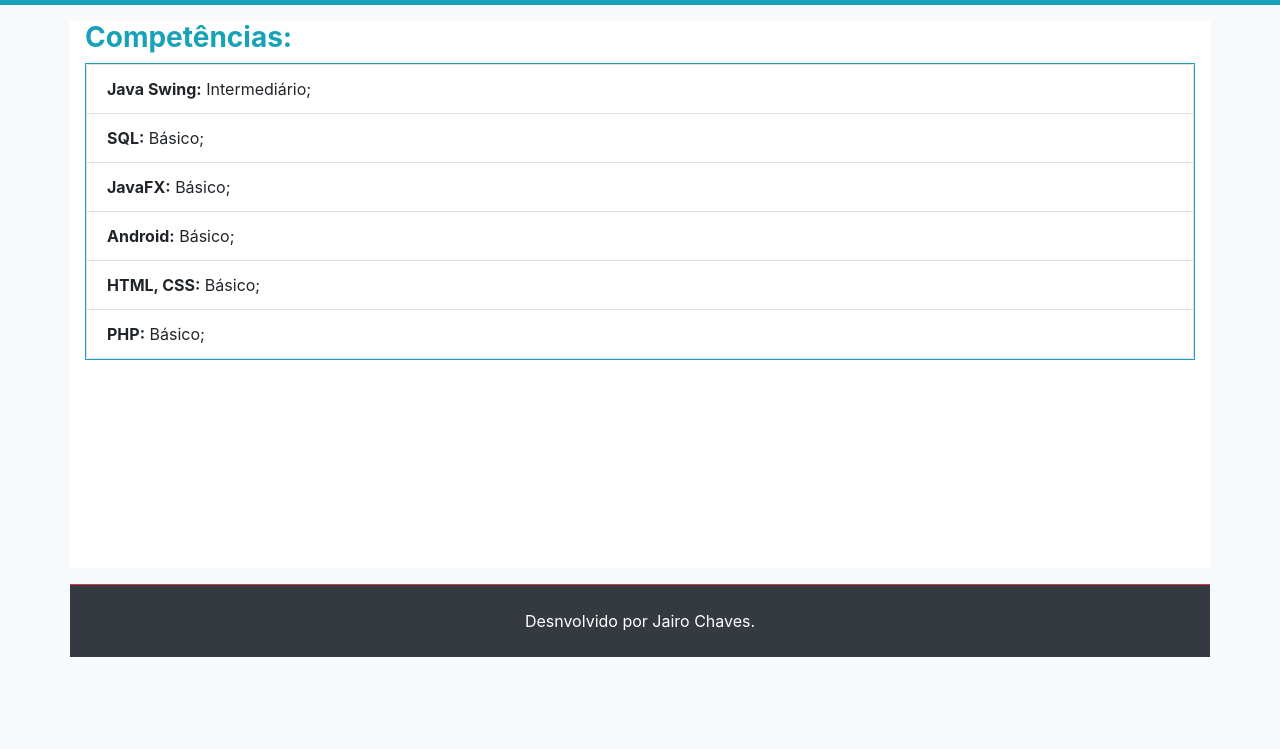
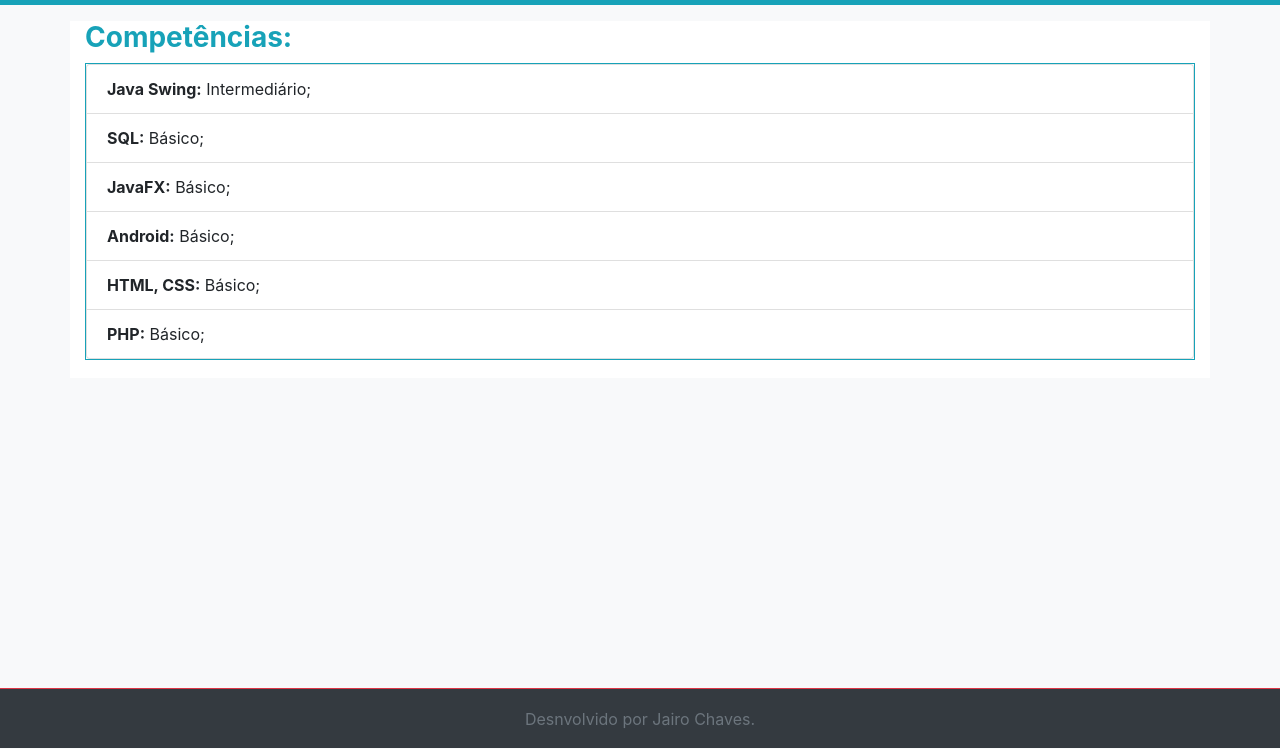
Before and after one commit to jairochaves2/trab_tec_web-2, a plain HTML site: page paginas/competencia.html in a window 1280 px wide. Shown: the part 52-801 px from the top of the page. Drawn offline with Linux system fonts and the light colour scheme.

Commit message:
Modificações no Footer

```diff
--- a/css/personalizado.css
+++ b/css/personalizado.css
@@ -1,46 +1,76 @@
-
-html,body{
-       height: 100%;
-}
-
-.card-img-top{
+.card-img-top {
     width: 4em;
     height: 4em;
     border-radius: 100%;
     background-color: #eee;
 }
 
-.list-group-item-primary{
+.list-group-item-primary {
     padding-left: 40px;
     text-decoration: none;
     color: #020e31;
+}
 
-}
-.list-group-item-primary a{
+.list-group-item-primary a {
     text-decoration: none;
 }
-label{
+
+label {
     font-weight: bold;
     margin-bottom: 0%;
+}
 
+.bg-person {
+    background-color: #097c91;
 }
-.bg-person{
-    background-color: #097c91 ;
 
+a:link, a:visited {
+    color: #020e31;
+}
 
+a:hover {
+    color: #020e31;
 }
-a:link, a:visited {
-	color:  #020e31;
-	}
-a:hover {
-	color:  #020e31;
 
-	}
 a:active {
-	color:  #020e31;
+    color: #020e31;
 }
-label.error{
+
+label.error {
     color: #f00;
     font-size: 10pt;
     float: right;
 }
+
+/*Define o rodapé no final da página.*/
+
+html {
+    position: relative;
+    min-height: 100%;
+}
+
+body {
+    margin-bottom: calc(63px);
+    /* Margin bottom by footer height */
+}
+
+.footer {
+    position: absolute;
+    bottom: 0;
+    width: 100%;
+    height: 60px;
+    /* Set the fixed height of the footer here */
+    line-height: 60px;
+    /* Faz com que o texto fique no centro do rodapé */
+    background-color: #f5f5f5;
+}
+
+footer > .container {
+    width: auto;
+    max-width: 680px;
+    padding: 0 15px;
+}
+
+body > div.container {
+    padding-bottom: 15px;
+}
--- a/paginas/competencia.html
+++ b/paginas/competencia.html
@@ -117,22 +117,15 @@
         </ul>
       </div>
     </div>
-    <div class="container" style="height:26vh; width:1px">
-
-
+    <div style="height: 3px;">
     </div>
-
   </div>
   <!--Fim Div Main-->
-  <div class="container mt-3 mh-100 bg-dark border-top border-danger">
-    <div class="row">
-      <div class="col-12 ">
-        <footer class="text-center text-white  py-4 ">
-          Desnvolvido por Jairo Chaves.
-        </footer>
-      </div>
+  <footer class="footer text-center text-white bg-dark border-top border-danger">
+    <div class="container">
+      <span class="text-muted"> Desnvolvido por Jairo Chaves.</span>
     </div>
-  </div>
+  </footer>
 
   <!-- jQuery primeiro, depois Popper.js, depois Bootstrap JS -->
   <script src="../js/jquery-3.3.1.min.js"></script>
```
Also changed, not shown: index.html (+6 -10 lines), paginas/contato.html (+4 -11 lines), paginas/contato_confirma.html (+12 -15 lines), paginas/exp_prof.html (+4 -8 lines), paginas/formacao.html (+4 -13 lines), paginas/info_adicionais.html (+4 -9 lines), paginas/interesses.html (+4 -8 lines).
